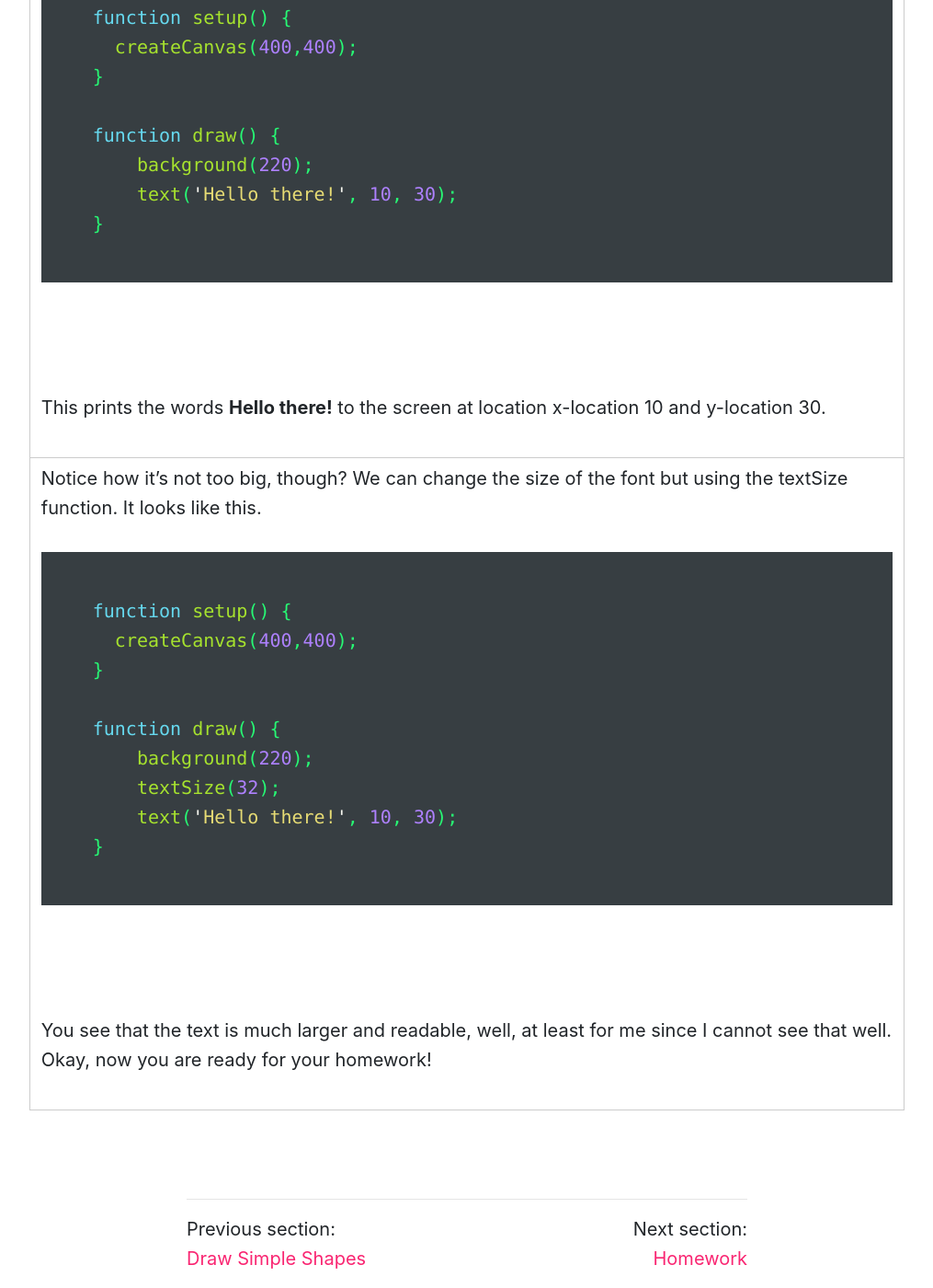
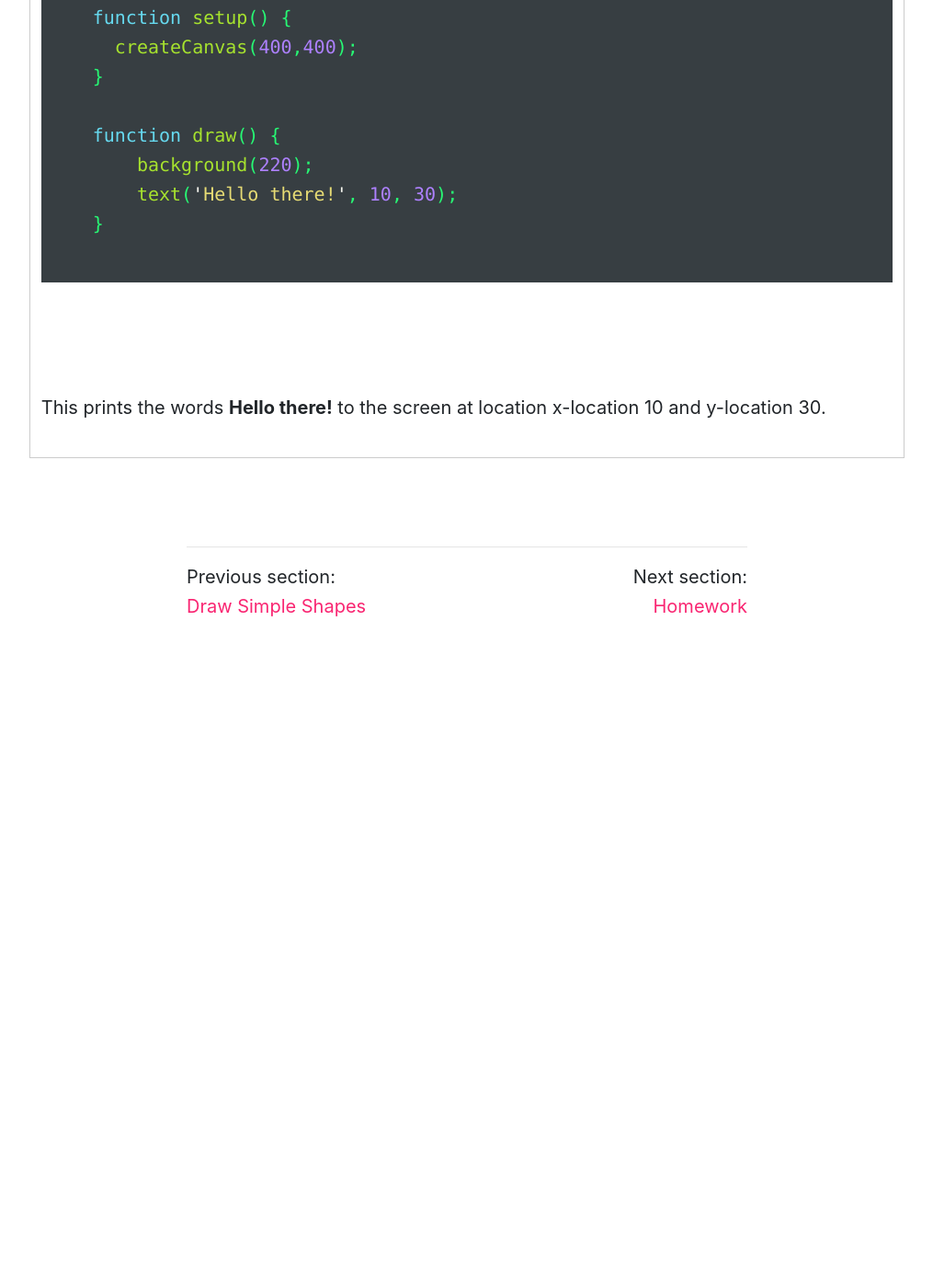
Before and after one commit to Montana-Media-Arts/120_CreativeCoding1-Fall2020, a Jekyll site: the page built from modules/week-9/_posts/2017-01-11-adding-text.md, in a window 1280 px wide and 1400 px high, scrolled down 758 px. Shown: the whole window at 92% size, without its empty margins (132-1147 px from the left). Built offline with Jekyll 4.4.1, drawn with Linux system fonts in a browser that asks for light colours; nearby versions of some CDN libraries; after the commit the page ends 1449 px from its top, so only the background shows below that.

Commit message:
Update 2017-01-11-adding-text.md

```diff
--- a/modules/week-9/_posts/2017-01-11-adding-text.md
+++ b/modules/week-9/_posts/2017-01-11-adding-text.md
@@ -32,7 +32,7 @@ This prints the words **Hello there!** to the screen at location x-location 10 a
 
 </div>
 </div>
-<div id="Size" class="tabcontent" style="display:block">
+<div id="Size" class="tabcontent">
 
 <div class="tabhtml" markdown="1">
 
```
